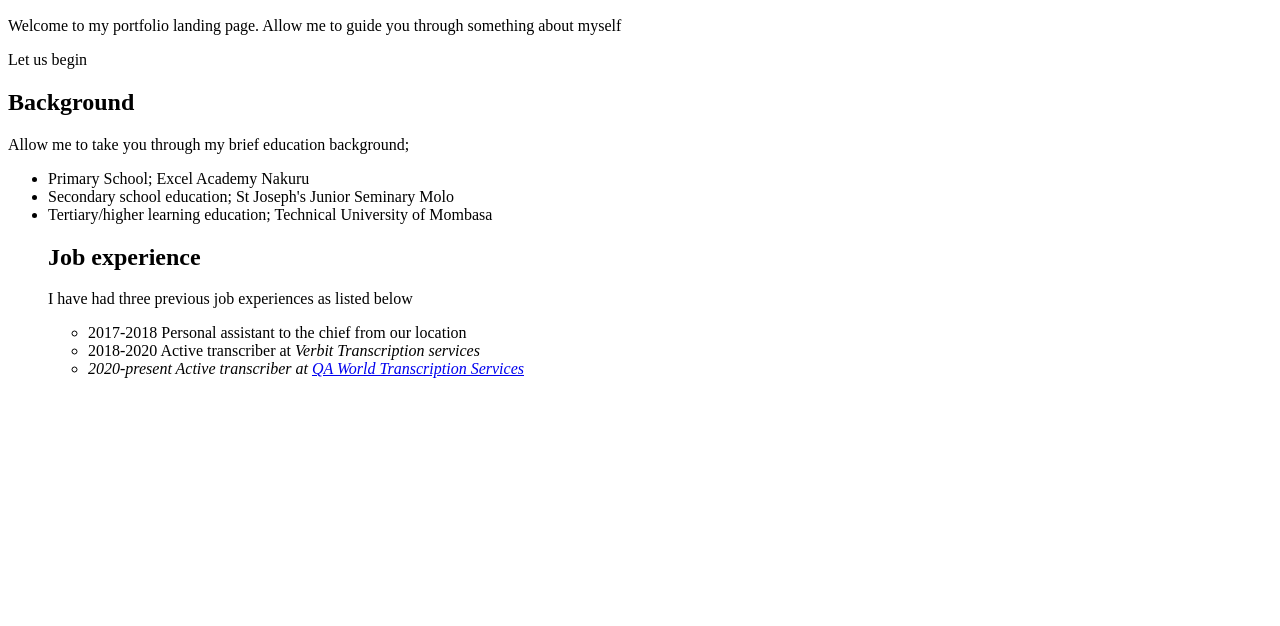
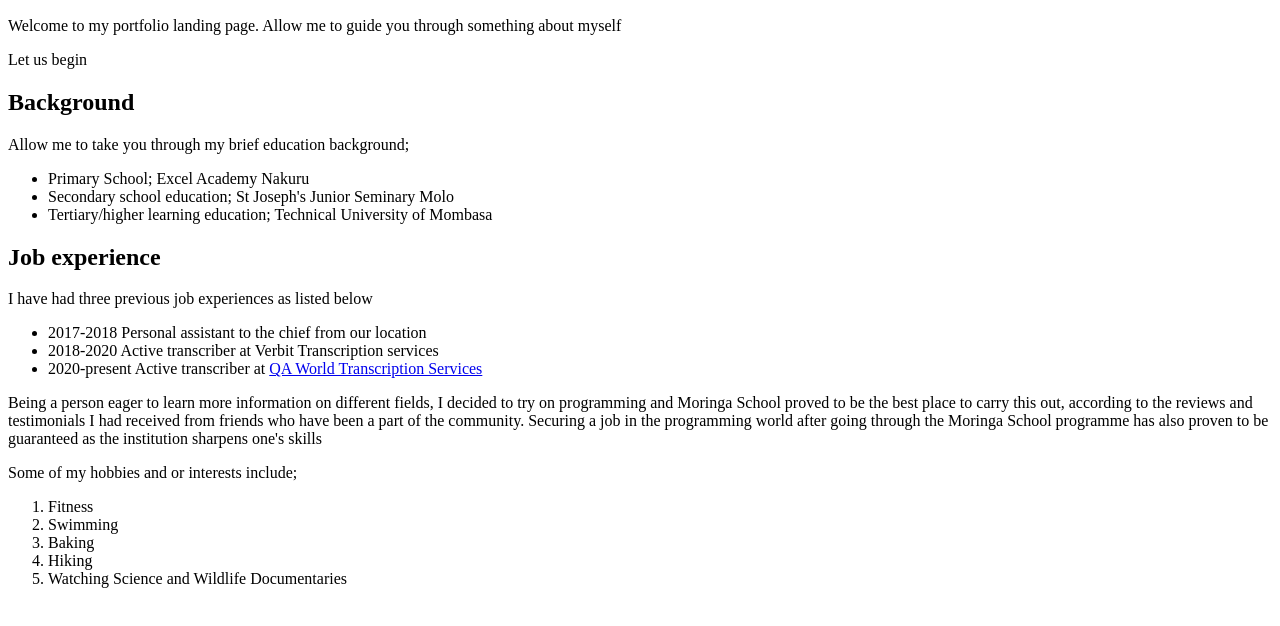
Before and after one commit to Andy98-cloud/portfolio-landing-page, a plain HTML site: page index.html in a window 1280 px wide. Shown: the part 110-736 px from the top of the page. Drawn offline with Linux system fonts and the light colour scheme.

Commit message:
add line elements

```diff
--- a/index.html
+++ b/index.html
@@ -14,12 +14,24 @@
       <li>Primary School; Excel Academy Nakuru</li>
       <li>Secondary school education; St Joseph's Junior Seminary Molo</li>
       <li>Tertiary/higher learning education; Technical University of Mombasa</li>
-     <h2>Job experience</h2>
-     <p>I have had three previous job experiences as listed below</p>
+    </ul>
+    <h2>Job experience</h2>
+
+    <p>I have had three previous job experiences as listed below</p>
+
     <ul>
       <li>2017-2018 Personal assistant to the chief from our location</li>
-      <li>2018-2020 Active transcriber at <em>Verbit Transcription services<em></li>
+      <li>2018-2020 Active transcriber at Verbit Transcription services</li>
       <li>2020-present Active transcriber at <a href="https://app.qa-world.com/">QA World Transcription Services</a></li>
-    <ul>
+    </ul>
+    <p>Being a person eager to learn more information on different fields, I decided to try on programming and Moringa School proved to be the best place to carry this out, according to the reviews and testimonials I had received from friends who have been a part of the community. Securing a job in the programming world after going through the Moringa School programme has also proven to be guaranteed as the institution sharpens one's skills</p>
+    <P>Some of my hobbies and or interests include;</P>
+    <ol>
+      <li>Fitness</li>
+      <li>Swimming</li>
+      <li>Baking</li>
+      <li>Hiking</li>
+      <li>Watching Science and Wildlife Documentaries</li>
+    </ol>
   </body>
 </html>
```
